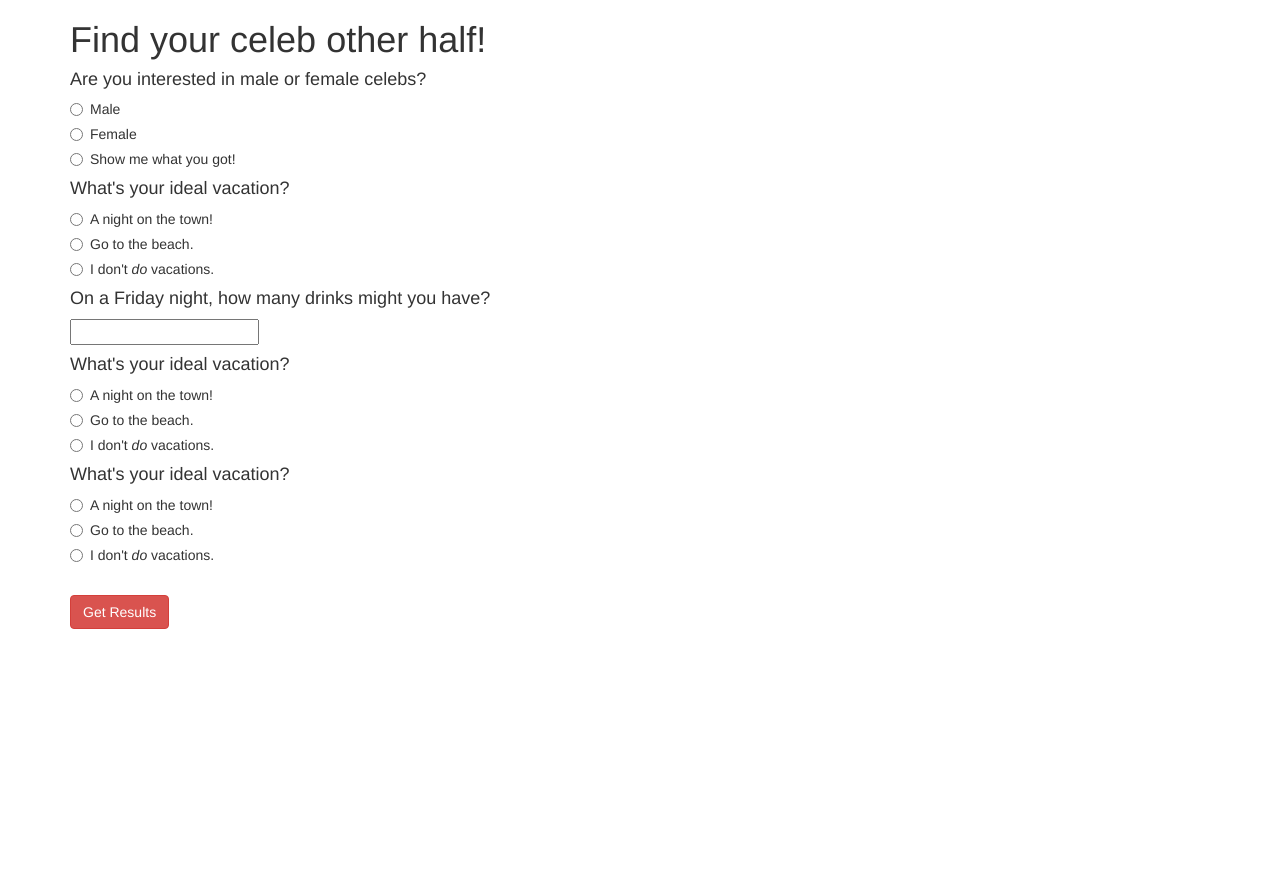
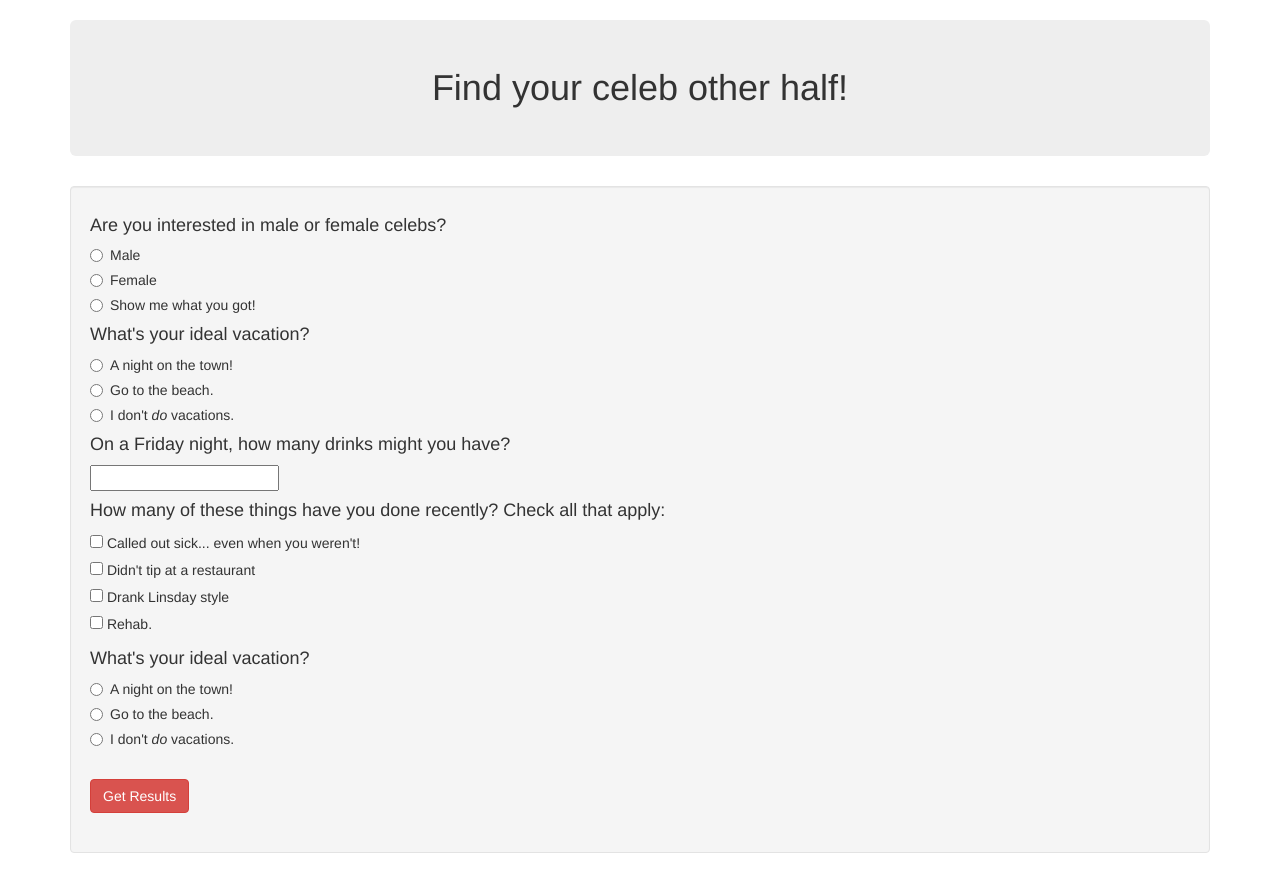
Before and after one commit to bkiggen/celebDate, a plain HTML site: page index.html in a window 1280 px wide. Before the commit the page ends 800 px from the top, so only its background shows below. Drawn offline with Linux system fonts and the light colour scheme.

Commit message:
create checkbox question

```diff
--- a/css/styles.css
+++ b/css/styles.css
@@ -11,10 +11,6 @@
 .gals{
   display: inline;
   float: left;
-}
-
-.row {
-  border: 1px solid red;
 }
 
 img {
@@ -34,7 +30,7 @@ img {
   background-color: black;
   color: white;
   border-radius: 5px;
-  margin-right: 5px;
+  margin-right: 20px;
 }
 
 .gals {
@@ -51,3 +47,20 @@ img {
 h6 {
   text-align: center;
 }
+
+.btn {
+  margin-bottom: 20px;
+}
+
+h1 {
+  text-align: center;
+  margin-bottom: 50px;
+}
+
+form {
+  margin-bottom: 30px;
+}
+
+#quiz label {
+  font-weight: 400;
+}
--- a/index.html
+++ b/index.html
@@ -11,8 +11,8 @@
 
   <body>
     <div class="container">
-      <h1>Find your celeb other half!</h1>
-      <form id="quiz" action="index.html" method="post">
+      <h1 class="jumbotron">Find your celeb other half!</h1>
+      <form id="quiz" action="index.html" method="post" class="well">
 <!--What Gender? -->
         <h4>Are you interested in male or female celebs?</h4>
         <div class="radio">
@@ -59,25 +59,32 @@
         <input type="number" name="drinks" value="">
         <!-- Q3 -->
 
-        <h4>What's your ideal vacation?</h4>
-        <div class="radio">
+        <h4>How many of these things have you done recently? Check all that apply:</h4>
+        <div class="form-check">
           <label>
-            <input type="radio" name="quest3" value="20">
-            A night on the town!
+            <input type="checkbox" class="form-check-input" name="quest3a" value="5">
+            Called out sick... even when you weren't!
           </label>
         </div>
-        <div class="radio">
+        <div class="form-check">
           <label>
-            <input type="radio" name="quest3" value="10">
-            Go to the beach.
+            <input type="checkbox" class="form-check-input" name="quest3b" value="3">
+            Didn't tip at a restaurant
           </label>
         </div>
-        <div class="radio">
+        <div class="form-check">
           <label>
-            <input type="radio" name="quest3" value="0">
-            I don't <em>do</em> vacations.
+            <input type="checkbox" class="form-check-input" name="quest3c" value="20">
+            Drank Linsday style
           </label>
         </div>
+        <div class="form-check">
+          <label>
+            <input type="checkbox" class="form-check-input" name="quest3d" value="50">
+            Rehab.
+          </label>
+        </div>
+
         <!-- Q4 -->
         <h4>What's your ideal vacation?</h4>
         <div class="radio">
--- a/js/scripts.js
+++ b/js/scripts.js
@@ -1,17 +1,22 @@
+// Front End work
+
 $(document).ready(function() {
   $("form#quiz").submit(function(event) {
     event.preventDefault();
     var q1 = $('input[name=quest1]:checked').val();
     var drinks = parseInt($('input[name=drinks]').val());
     var q2 = (drinks) * 3;
-    var q3 = $('input[name=quest3]:checked').val();
+
+    var q3a = getNum(parseInt($('input[name=quest3a]:checked').val()));
+    var q3b = getNum(parseInt($('input[name=quest3b]:checked').val()));
+    var q3c = getNum(parseInt($('input[name=quest3c]:checked').val()));
+    var q3d = getNum(parseInt($('input[name=quest3d]:checked').val()));
+    var q3 = q3a + q3b + q3c + q3d;
     var q4 = $('input[name=quest4]:checked').val();
     var gen = $('input[name=gen1]:checked').val();
     var score = parseInt(q1) + parseInt(q2) + parseInt(q3) + parseInt(q4);
-    console.log(q2);
 
-
-
+    var process = function(){
       if(score <= 20){
         $("img, h6").hide();
         $(".low").show();
@@ -23,16 +28,28 @@ $(document).ready(function() {
         $(".high").show();
       } else {
         alert("Please enter more information");
-    }
+      };
+    };
+
 
     if(gen === "male"){
+      process();
       $(".women").hide();
     } else if (gen === "female") {
+      process();
       $(".men").hide();
     } else if (gen === "any"){
-
+      process();
     } else {
       alert("Please tell us what kind of celeb you want.");
     }
   });
 });
+
+// Back End work
+function getNum(val) {
+  if (isNaN(val)) {
+    return 0;
+  }
+  return val;
+}
```
Lines whose indentation alone changed are shown as unchanged.
